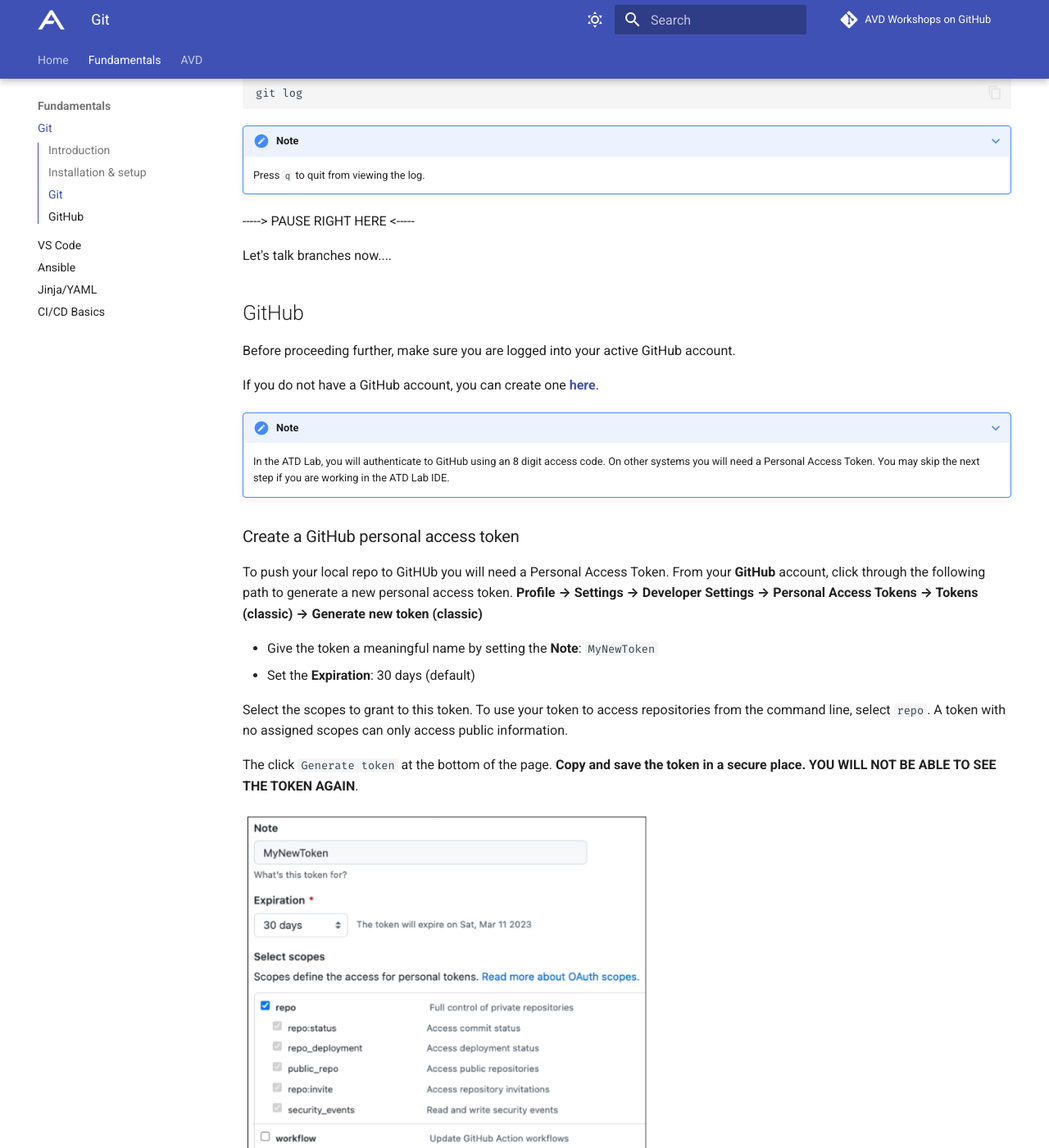
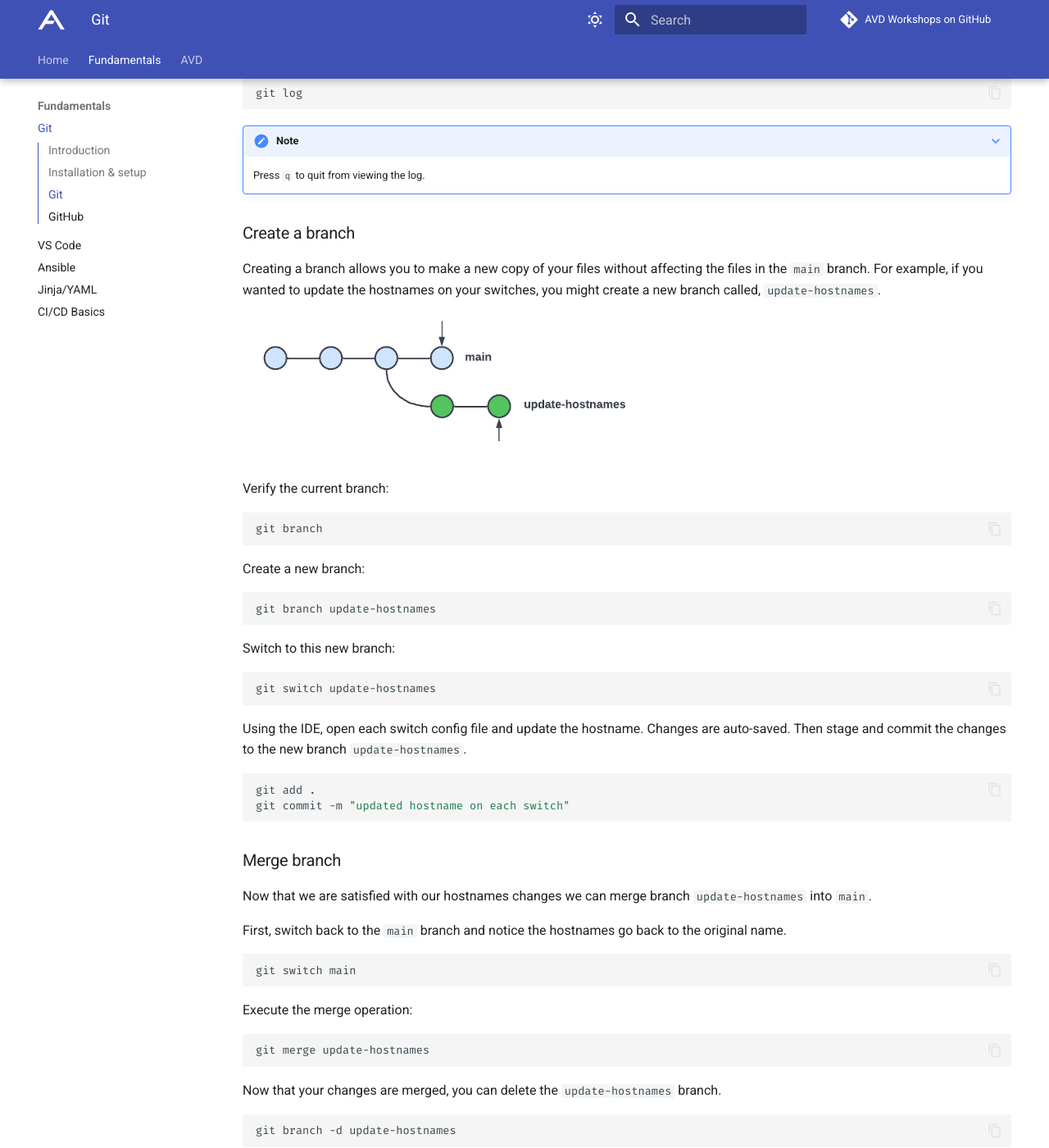
Before and after one commit to aristanetworks/avd-workshops, an MkDocs documentation site: the page built from workshops/git.md, in a window 1280 px wide and 1400 px high, scrolled down 5151 px. Shown: the whole window at 82% size. Built offline with MkDocs 1.6.1 and Material for MkDocs 9.7.7, drawn with Linux system fonts in a browser that asks for light colours; comment, search, counter and statistics services are not loaded; some of the changed text lies outside the part shown.

Commit message:
updated image and branch section

````diff
--- a/workshops/git.md
+++ b/workshops/git.md
@@ -193,9 +193,58 @@
 ???+ note
     Press `q` to quit from viewing the log.
 
------> PAUSE RIGHT HERE <-----
+### Create a branch
 
-Let's talk branches now....
+Creating a branch allows you to make a new copy of your files without affecting the files in the `main` branch. For example, if you wanted to update the hostnames on your switches, you might create a new branch called, `update-hostnames`.
+
+![Branch](assets/images/git_branch.png){: style="width:500px"}
+
+Verify the current branch:
+
+``` bash
+git branch
+```
+
+Create a new branch:
+
+``` bash
+git branch update-hostnames
+```
+
+Switch to this new branch:
+
+``` bash
+git switch update-hostnames
+```
+
+Using the IDE, open each switch config file and update the hostname.  Changes are auto-saved. Then stage and commit the changes to the new branch `update-hostnames`.
+
+``` bash
+git add .
+git commit -m "updated hostname on each switch"
+```
+
+### Merge branch
+
+Now that we are satisfied with our hostnames changes we can merge branch `update-hostnames` into `main`.
+
+First, switch back to the `main` branch and notice the hostnames go back to the original name.
+
+``` bash
+git switch main
+```
+
+Execute the merge operation:
+
+``` bash
+git merge update-hostnames
+```
+
+Now that your changes are merged, you can delete the `update-hostnames` branch.
+
+``` bash
+git branch -d update-hostnames
+```
 
 ## GitHub
 
@@ -265,34 +314,6 @@
 git remote -v
 ```
 
-### Creating a Branch
-
-A branch in Git is pointer to one of your commits. The default branch name in Git is `main`. As you make commits, the pointer moves to the latest commit on the current branch. Every time you commit, the branch pointer moves forward automatically.
-
-Git branches are used to develop new features, without affecting the `main` branch. For example, if you wanted to play around with a new feature for your project, you might create a new branch called, `new-feature`.
-
-![Branch](assets/images/git_branch.png)
-
-Verify current branch by typing:
-
-``` bash
-git branch
-```
-
-Create a new branch from the current branch pointer, type:
-
-``` bash
-git branch new-feature
-```
-
-Switch to this new branch, type:
-
-``` bash
-git switch new-feature
-```
-
-Now you can modify existing files and commit the changes to this new branch.
-
 ### Push/Pull Changes to GitHub
 
 Once you modify the files in your new branch, you can stage & commit the changes and push them to the remote fork on GitHub.
@@ -305,7 +326,7 @@
 git commit -m "updated content with new feature"
 
 # push new branch to remote repo on GitHub
-git push --set-upstream origin new-feature
+git push --set-upstream origin update-hostnames
 ```
 
 Output:
@@ -319,19 +340,19 @@
 Total 4 (delta 2), reused 1 (delta 0), pack-reused 0
 remote: Resolving deltas: 100% (2/2), completed with 2 local objects.
 remote:
-remote: Create a pull request for 'new-feature' on GitHub by visiting:
-remote:      https://github.com/mthiel117/workshops/pull/new/new-feature
+remote: Create a pull request for 'update-hostnames' on GitHub by visiting:
+remote:      https://github.com/mthiel117/workshops/pull/new/update-hostnames
 remote:
 To https://github.com/mthiel117/workshops.git
- * [new branch]      new-feature -> new-feature
-Branch 'new-feature' set up to track remote branch 'new-feature' from 'origin'.
+ * [new branch]      update-hostnames -> update-hostnames
+Branch 'update-hostnames' set up to track remote branch 'update-hostnames' from 'origin'.
 ```
 
-You should now see the new branch `new-feature` and commit messages in GitHub.
+You should now see the new branch `update-hostnames` and commit messages in GitHub.
 
 ![Git Commit](assets/images/git_commit.png){: style="width:800px"}
 
-The next step is to merge the `new-feature` branch into the `main` branch.  A Pull Request is used to do this.
+The next step is to merge the `update-hostnames` branch into the `main` branch.  A Pull Request is used to do this.
 
 ### Pull request
 
````
Also changed, not shown: workshops/assets/images/git_branch.png.
